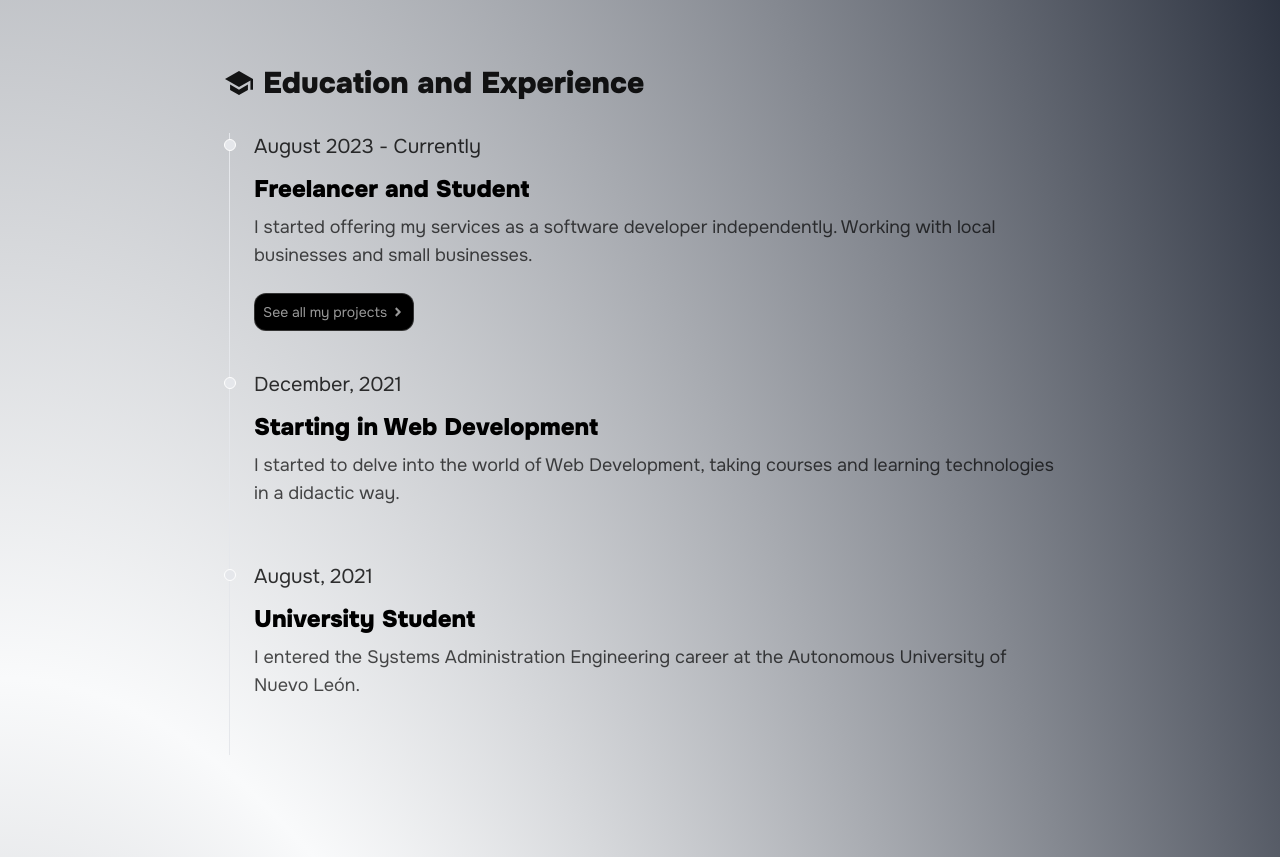
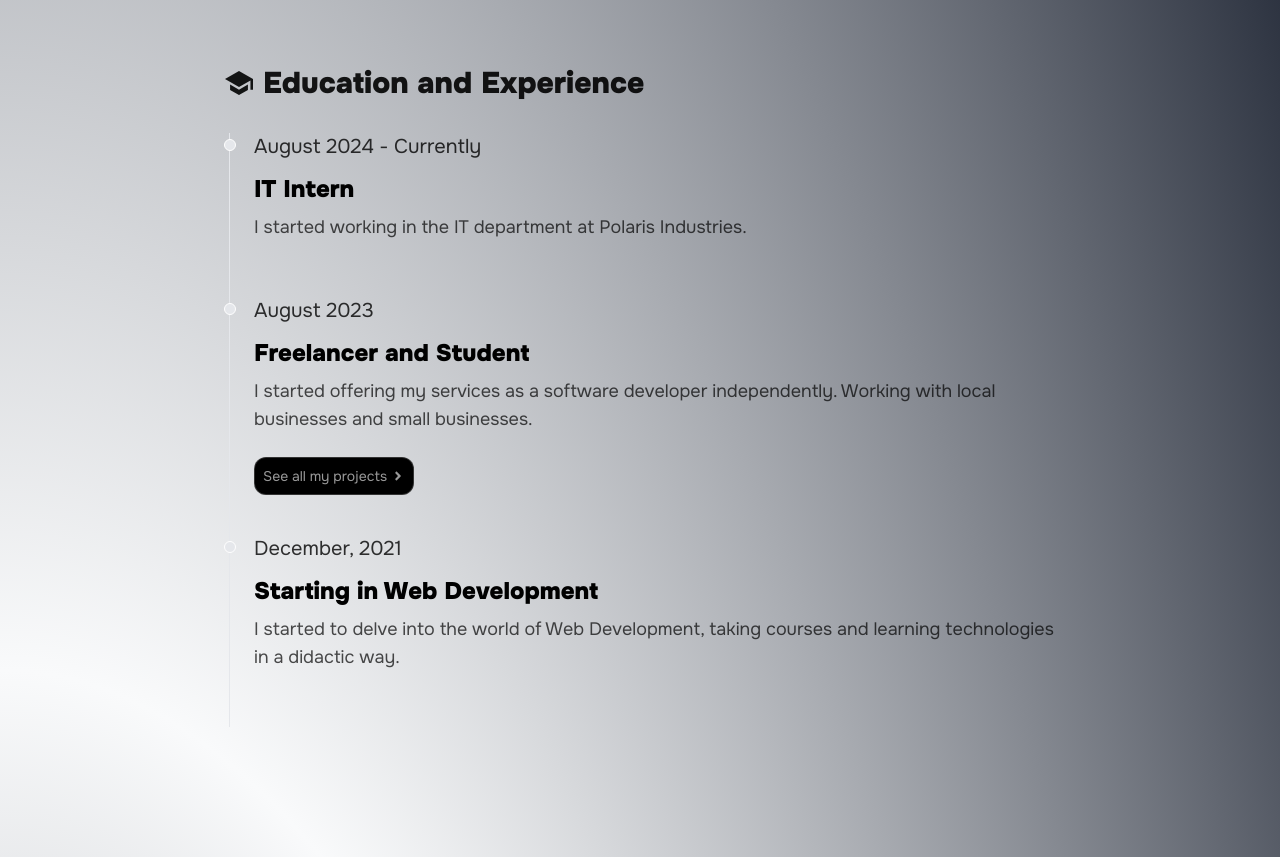
Before and after one commit to Hypeyiii/react_portfolio, a React (Vite) app: page / in a window 1280 px wide. Shown: the part 520-1377 px from the top of the page. Built offline with nearby package versions, Linux system fonts and the light colour scheme.

Commit message:
❤️Add education point

```diff
--- a/src/Components/Section-Education.jsx
+++ b/src/Components/Section-Education.jsx
@@ -24,6 +24,44 @@ function Education() {
         </h2>
       </div>
       <Timeline className="text-black ml-[6px]">
+      <Timeline.Item>
+          <Timeline.Point />
+          <Timeline.Content className="md:gap-y-2 flex flex-col items-start justify-center">
+            <Timeline.Time
+              className={`text-xs md:text-xl text-black/80 dark:text-white/80`}
+            >
+              {[
+                isSpanish && "Agosto 2024 - Actualmente",
+                isEnglish && "August 2024 - Currently",
+              ]}
+            </Timeline.Time>
+            <Timeline.Title
+              className={`text-base md:text-2xl text-dark dark:text-white`}
+            >
+              {[
+                isSpanish && "Practicante de IT",
+                isEnglish && "IT Intern",
+              ]}
+            </Timeline.Title>
+            <Timeline.Body
+              className={`text-sm md:text-lg text-black/70 dark:text-white/70`}
+            >
+              {[
+                isSpanish && (
+                  <p>
+                    Comencé a trabajar en el departamento de IT en la empresa de Polaris
+                    Industries.
+                  </p>
+                ),
+                isEnglish && (
+                  <p>
+                    I started working in the IT department at Polaris Industries.
+                  </p>
+                ),
+              ]}
+            </Timeline.Body>
+          </Timeline.Content>
+        </Timeline.Item>
         <Timeline.Item>
           <Timeline.Point />
           <Timeline.Content className="md:gap-y-2 flex flex-col items-start justify-center">
@@ -31,8 +69,8 @@ function Education() {
               className={`text-xs md:text-xl text-black/80 dark:text-white/80`}
             >
               {[
-                isSpanish && "Agosto 2023 - Actualmente",
-                isEnglish && "August 2023 - Currently",
+                isSpanish && "Agosto 2023",
+                isEnglish && "August 2023",
               ]}
             </Timeline.Time>
             <Timeline.Title
@@ -111,42 +149,6 @@ function Education() {
             </Timeline.Body>
           </Timeline.Content>
         </Timeline.Item>
-        <Timeline.Item>
-          <Timeline.Point />
-          <Timeline.Content className="md:gap-y-2 flex flex-col items-start justify-center">
-            <Timeline.Time
-              className={`text-xs md:text-xl text-black/80 dark:text-white/80`}
-            >
-              {[isSpanish && "Agosto, 2021", isEnglish && "August, 2021"]}
-            </Timeline.Time>
-            <Timeline.Title
-              className={`text-base md:text-2xl text-dark dark:text-white`}
-            >
-              {[
-                isSpanish && "Estudiante de universidad",
-                isEnglish && "University Student",
-              ]}
-            </Timeline.Title>
-            <Timeline.Body
-              className={`text-sm md:text-lg text-black/70 dark:text-white/70`}
-            >
-              {[
-                isSpanish && (
-                  <p>
-                    Ingresé a la carrera de Ingeniería en Administración de
-                    Sistemas en la Universidad Autónoma de Nuevo León.
-                  </p>
-                ),
-                isEnglish && (
-                  <p>
-                    I entered the Systems Administration Engineering career at
-                    the Autonomous University of Nuevo León.
-                  </p>
-                ),
-              ]}
-            </Timeline.Body>
-          </Timeline.Content>
-        </Timeline.Item>
       </Timeline>
     </div>
   );
```
